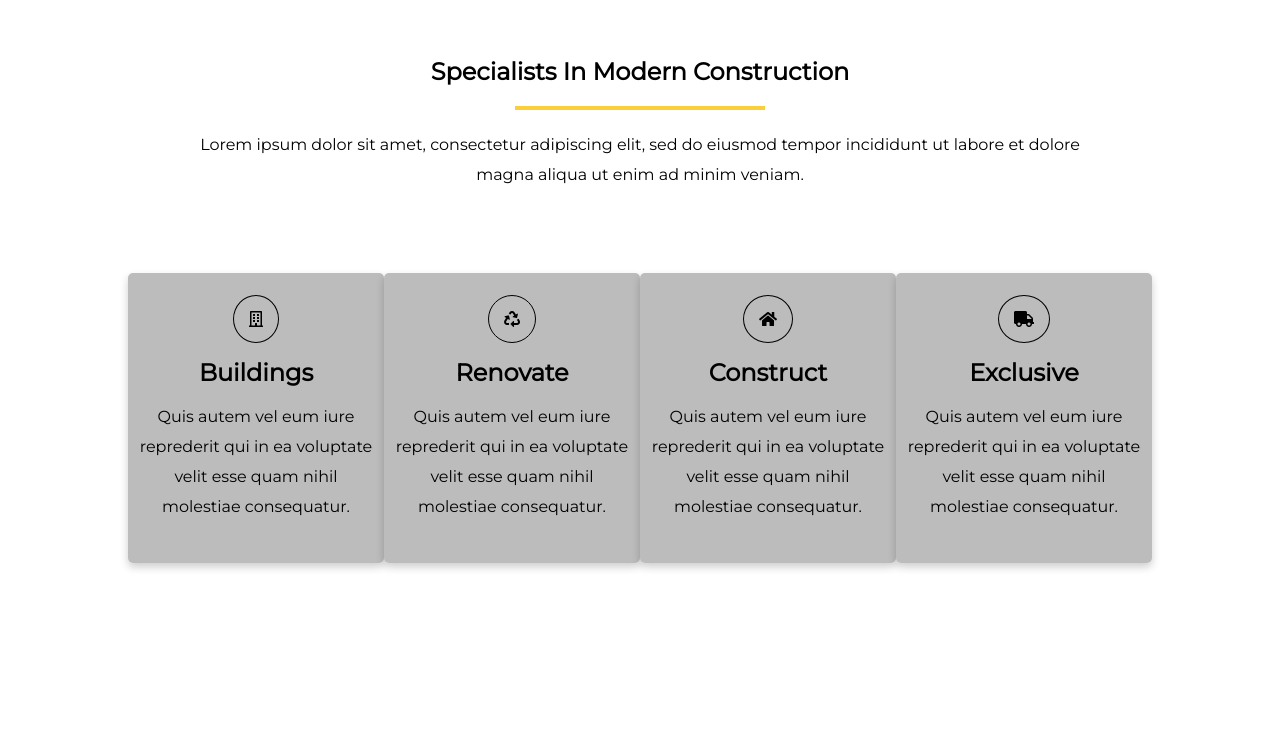
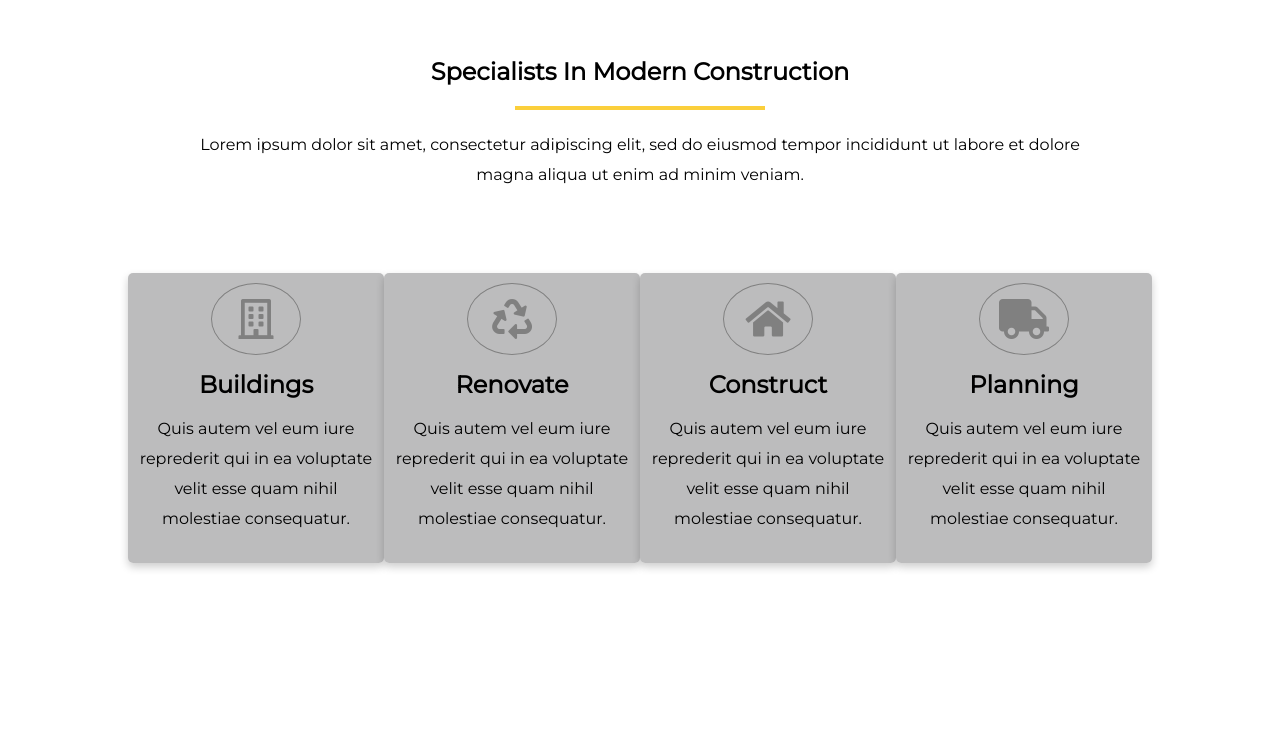
Before and after one commit to Basiglio/proj-html-vuejs, a website: page index.html in a window 1280 px wide. Shown: the part 1127-1878 px from the top of the page. Drawn offline with nearby package versions, Linux system fonts and the light colour scheme.

Commit message:
stabile aggiunto js/vue

```diff
--- a/index.html
+++ b/index.html
@@ -14,13 +14,18 @@
     <title>Avada Construction</title>
   </head>
   <body>
+    <!-- VUE APP -->
     <span id="app">
       <header>
         <div class="wrapper_90">
+          <!-- HEADER TOP -->
           <div id="header_top">
             <div class="home_img">
               <img src="img/construction_logo_retina.webp" alt="home_logo">
             </div>
+            <!-- /HEADER TOP -->
+
+            <!-- NAVBAR -->
             <div id="navbar">
               <ul>
                 <li><a :href="home">Home</a></li>
@@ -33,14 +38,16 @@
             </div>
           </div>
         </div>
+        <!-- /NAVBAR -->
 
+        <!-- JUMBOTRON -->
         <div id="jumbotron">
           <div class="jumbotron_core">
             <h1>Bulding Inspiring Spaces</h1>
             <h2>We Build Inspiring Residential & Commercial Spaces</h2>
             <ul>
               <li>
-                <a v-bind:href="recentWorkButtons" class="btn black_btn recentWorkButtons">Get a quote today</a>
+                <a v-bind:href="recentWorkButtons" class="btn black_btn recentWorkButtons">Explore recent work</a>
               </li>
               <li>
                 <a v-bind:href="getQuoteButtons" class="btn yellow_btn getQuoteButtons">Get a quote today</a>
@@ -48,83 +55,45 @@
             </ul>
           </div>
         </div>
+        <!-- /JUMBOTRON -->
+
+        <!-- HEADER BOTTOM -->
         <div id="header_bot">
           <h2>Do You Have A Construction Project We Can Help With?</h2>
           <a :href="getQuoteButtons" class="btn getQuoteButtons">get a free quote</a>
         </div>
+        <!-- /HEADER BOTTOM -->
       </header>
 
+
       <main>
+        <!-- SECTION ONE -->
       <section>
         <div id="section_1">
+          <!-- TOP SECTION ONE -->
           <div class="top_section_1">
             <h2>Specialists In Modern Construction</h2>
             <hr>
             <p>Lorem ipsum dolor sit amet, consectetur adipiscing elit, sed do eiusmod tempor incididunt ut labore et dolore <br> magna aliqua ut enim ad minim veniam.
             </p>
           </div>
+        <!-- /TOP SECTION ONE -->
+
+        <!-- BOTTOM SECTION ONE -->
           <div class="wrapper_80">
             <div class="bot_section_1">
-              <div class="flip-card">
+              <div class="flip-card" v-for="card in cards">
                 <div class="flip-card-inner">
                   <div class="flip-card-front">
-                    <i class="far fa-building"></i>
-                    <h2>Buildings</h2>
-                    <p>Quis autem vel eum iure reprederit qui in ea voluptate velit esse quam nihil molestiae consequatur.</p>
+                    <span><i :class="card.icon"></i></span>
+                    <h2>{{card.title}}</h2>
+                    <p>{{card.paragraph}}</p>
                   </div>
                   <div class="flip-card-back">
-                    <h2>Artefully Crafted</h2>
-                    <p>Quis autem vel eum iure reprederit qui in ea voluptate velit esse quam nihil molestiae consequatur, vel illum qui dolorem eum.
+                    <h2>{{card.titleBack}}</h2>
+                    <p>{{card.paragraphBack}}
                     </p>
-                    <a v-bind:href="getQuoteButtons" class="btn yellow_btn getQuoteButtons">GET A QUOTE</a>
-                  </div>
-                </div>
-              </div>
-
-              <div class="flip-card">
-                <div class="flip-card-inner">
-                  <div class="flip-card-front">
-                    <i class="fas fa-recycle"></i>
-                    <h2>Renovate</h2>
-                    <p>Quis autem vel eum iure reprederit qui in ea voluptate velit esse quam nihil molestiae consequatur.</p>
-                  </div>
-                  <div class="flip-card-back">
-                    <h2>Freshly new</h2>
-                    <p>Quis autem vel eum iure reprederit qui in ea voluptate velit esse quam nihil molestiae consequatur, vel illum qui dolorem eum.
-                    </p>
-                    <a v-bind:href="getQuoteButtons" class="btn yellow_btn getQuoteButtons">GET A QUOTE</a>
-                  </div>
-                </div>
-              </div>
-
-              <div class="flip-card">
-                <div class="flip-card-inner">
-                  <div class="flip-card-front">
-                    <i class="fas fa-home"></i>
-                    <h2>Construct</h2>
-                    <p>Quis autem vel eum iure reprederit qui in ea voluptate velit esse quam nihil molestiae consequatur.</p>
-                  </div>
-                  <div class="flip-card-back">
-                    <h2>Perfect lines</h2>
-                    <p>Quis autem vel eum iure reprederit qui in ea voluptate velit esse quam nihil molestiae consequatur, vel illum qui dolorem eum.
-                    </p>
-                    <a v-bind:href="getQuoteButtons" class="btn yellow_btn getQuoteButtons">GET A QUOTE</a>
-                  </div>
-                </div>
-              </div>
-
-              <div class="flip-card">
-                <div class="flip-card-inner">
-                  <div class="flip-card-front">
-                    <i class="fas fa-truck"></i>
-                    <h2>Exclusive</h2>
-                    <p>Quis autem vel eum iure reprederit qui in ea voluptate velit esse quam nihil molestiae consequatur.</p>
-                  </div>
-                  <div class="flip-card-back">
-                    <h2>Planning</h2>
-                    <p>Quis autem vel eum iure reprederit qui in ea voluptate velit esse quam nihil molestiae consequatur, vel illum qui dolorem eum.
-                    </p>
-                    <a v-bind:href="getQuoteButtons" class="btn yellow_btn getQuoteButtons">GET A QUOTE</a>
+                    <a :href="card.button" class="btn yellow_btn getQuoteButtons">GET A QUOTE</a>
                   </div>
                 </div>
               </div>
@@ -132,6 +101,9 @@
           </div>
         </div>
       </section>
+      <!-- SECTION ONE -->
+
+      <!-- SECTION TWO -->
       <section class="section" id="section_2">
         <div class="container_center">
           <div class="container_litte">
@@ -156,12 +128,19 @@
           </div>
         </div>
       </section>
+      <!-- /SECTION TWO -->
+
+      <!-- SECTION THREE -->
       <section class="section" id="section_3">
+        <!-- TOP SECTION THREE -->
         <div class="top_section_3">
           <h2>Explore Recent Work</h2>
           <hr>
           <p>Lorem ipsum dolor sit amet, consectetur adipiscing elit, sed do eiusmod tempor incididunt ut labore et dolore <br> magna aliqua. Ut enim ad minim veniam, quis nostrud exercitation ullamco.</p>
         </div>
+        <!-- /TOP SECTION THREE -->
+
+        <!-- BOTTOM SECTION THREE -->
         <div class="bot_section_3">
           <div class="container">
             <div class="card card_1">
@@ -203,13 +182,21 @@
           </div>
         </div>
         <h3><a :href="recentWorkButtons" class="btn">View All Projects</a></h3>
+        <!-- /BOTTOM SECTION THREE -->
       </section>
+      <!-- /SECTION THREE -->
+
+      <!-- SECTION FOUR -->
       <section class="section" id="section_4">
+        <!-- TOP SECTION FOUR -->
         <div class="top_section_4">
           <h2>Our Core Values</h2>
           <hr>
           <p>Lorem ipsum dolor sit amet, consectetur adipiscing elit, sed do eiusmod tempor incididunt ut labore et dolore <br> magna aliqua. Ut enim ad minim veniam, quis nostrud exercitation ullamco.</p>
         </div>
+        <!-- /TOP SECTION FOUR -->
+
+        <!-- BOTTOM SECTION FOUR -->
         <div class="bot_section_4">
           <div class="container_center">
             <div class="container_litte">
@@ -240,7 +227,11 @@
             </div>
           </div>
         </div>
+        <!-- /BOTTOM SECTION FOUR -->
       </section>
+      <!-- /SECION FOUR -->
+
+      <!-- SECTION FIVE -->
       <section class="section" id="section_5">
         <div class="carousel_container">
           <h2>Our Home Owners Say</h2>
@@ -258,12 +249,19 @@
           </div>
         </div>
       </section>
+      <!-- /SECTION FIVE -->
+
+      <!-- SECTION SIX -->
       <section class="section" id="section_6">
+        <!-- TOP SECTION SIX -->
         <div class="top_section_6">
           <h2>Explore Recent Work</h2>
           <hr>
           <p>Lorem ipsum dolor sit amet, consectetur adipiscing elit, sed do eiusmod tempor incididunt ut labore et dolore <br> magna aliqua. Ut enim ad minim veniam, quis nostrud exercitation ullamco.</p>
         </div>
+        <!-- /TOP SECTION SIX -->
+
+        <!-- BOTTOM SECTION SIX -->
         <div class="bot_section_6">
           <div class="container">
             <div class="card card_1">
@@ -328,13 +326,21 @@
           </div>
         </div>
         <h3><a href="articles" class="btn">View All Articles</a></h3>
+        <!-- /BOTTOM SECTION SIX -->
       </section>
+      <!-- /SECTION SIX -->
+
+      <!-- SECTION SEVEN -->
       <section class="section" id="section_7">
+        <!-- TOP SECTION SEVEN -->
         <div class="top_section_7">
           <h2>Trusted Partners</h2>
           <hr>
           <p>Lorem ipsum dolor sit amet, consectetur adipiscing elit, sed do eiusmod tempor incididunt ut labore et dolore <br> magna aliqua. Ut enim ad minim veniam, quis nostrud exercitation ullamco.</p>
         </div>
+        <!-- /TOP SECTION SEVEN -->
+
+        <!-- BOTTOM SECTION SEVEN -->
         <div class="bot_section_7">
           <div class="partners">
             <div class="partner_logo">
@@ -353,7 +359,11 @@
               <img src="img/home-logo2-219096700.webp" alt="">
             </div>
         </div>
+        <!-- /BOTTOM SECTION SEVEN -->
       </section>
+      <!-- /SECTION SEVEN -->
+
+      <!-- SECTION EIGHT -->
       <section class="section" id="section_8">
         <div class="wrapper_80">
           <div class="left_section_8">
@@ -367,9 +377,11 @@
           </div>
         </div>
       </section>
+      <!-- /SECTION EIGHT -->
       </div>
       </main>
 
+      <!-- FOOTER -->
       <footer>
         <div class="wrapper_90">
             <div id="footer_top">
@@ -415,7 +427,11 @@
             </div>
         </div>
       </footer>
+      <!-- /FOOTER -->
     </span>
+    <!-- /VUE APP -->
+    <!-- MY JS -->
    <script src="js/myscript.js" charset="utf-8"></script>
+    <!-- /MY JS -->
   </body>
 </html>
--- a/js/myscript.js
+++ b/js/myscript.js
@@ -15,5 +15,50 @@ var app = new Vue({
     learnMore: "https://avada.theme-fusion.com/construction/about/",
 
 
-  }
+
+    // card array section one
+    cards:
+    [
+      {
+        // cardfront
+        icon: "far fa-building",
+        title: "Buildings",
+        paragraph: "Quis autem vel eum iure reprederit qui in ea voluptate velit esse quam nihil molestiae consequatur.",
+        // cardback
+        titleBack: "Artefully Crafted",
+        paragraphBack: "Quis autem vel eum iure reprederit qui in ea voluptate velit esse quam nihil molestiae consequatur.",
+        button: "https://avada.theme-fusion.com/construction/get-quote/",
+      },
+      {
+        // cardfront
+        icon: "fas fa-recycle",
+        title: "Renovate",
+        paragraph: "Quis autem vel eum iure reprederit qui in ea voluptate velit esse quam nihil molestiae consequatur.",
+        // cardback
+        titleBack: "freshly new",
+        paragraphBack: "Quis autem vel eum iure reprederit qui in ea voluptate velit esse quam nihil molestiae consequatur.",
+        button: "https://avada.theme-fusion.com/construction/get-quote/",
+      },
+      {
+        // cardfront
+        icon: "fas fa-home",
+        title: "Construct",
+        paragraph: "Quis autem vel eum iure reprederit qui in ea voluptate velit esse quam nihil molestiae consequatur.",
+        // cardback
+        titleBack: "perfect lines",
+        paragraphBack: "Quis autem vel eum iure reprederit qui in ea voluptate velit esse quam nihil molestiae consequatur.",
+        button: "https://avada.theme-fusion.com/construction/get-quote/",
+      },
+      {
+        // cardfront
+        icon: "fas fa-truck",
+        title: "Planning",
+        paragraph: "Quis autem vel eum iure reprederit qui in ea voluptate velit esse quam nihil molestiae consequatur.",
+        // cardback
+        titleBack: "exclusive",
+        paragraphBack: "Quis autem vel eum iure reprederit qui in ea voluptate velit esse quam nihil molestiae consequatur.",
+        button: "https://avada.theme-fusion.com/construction/get-quote/",
+      },
+    ],
+  },
 })
--- a/src/partials/_main.scss
+++ b/src/partials/_main.scss
@@ -30,10 +30,19 @@
     align-items: flex-start;
     .flip-card {
       @include box;
-      i {
-        padding: 15px;
-        border: 1px solid black;
+      span {
+        border: 1px solid grey;
+        width: 90px;
+        height: 90px;
         border-radius: 50%;
+        display: flex;
+        justify-content: center;
+        align-items: center;
+        i {
+          font-size: 40px;
+          padding: 15px;
+          color: grey;
+        }
       }
       h2 {
         margin: 15px 0;
@@ -89,6 +98,9 @@
       background-color: black;
       color: white;
     }
+  }
+  h2 {
+    text-transform: uppercase;
   }
 }
 
```
Also changed, not shown: css/app.css.
